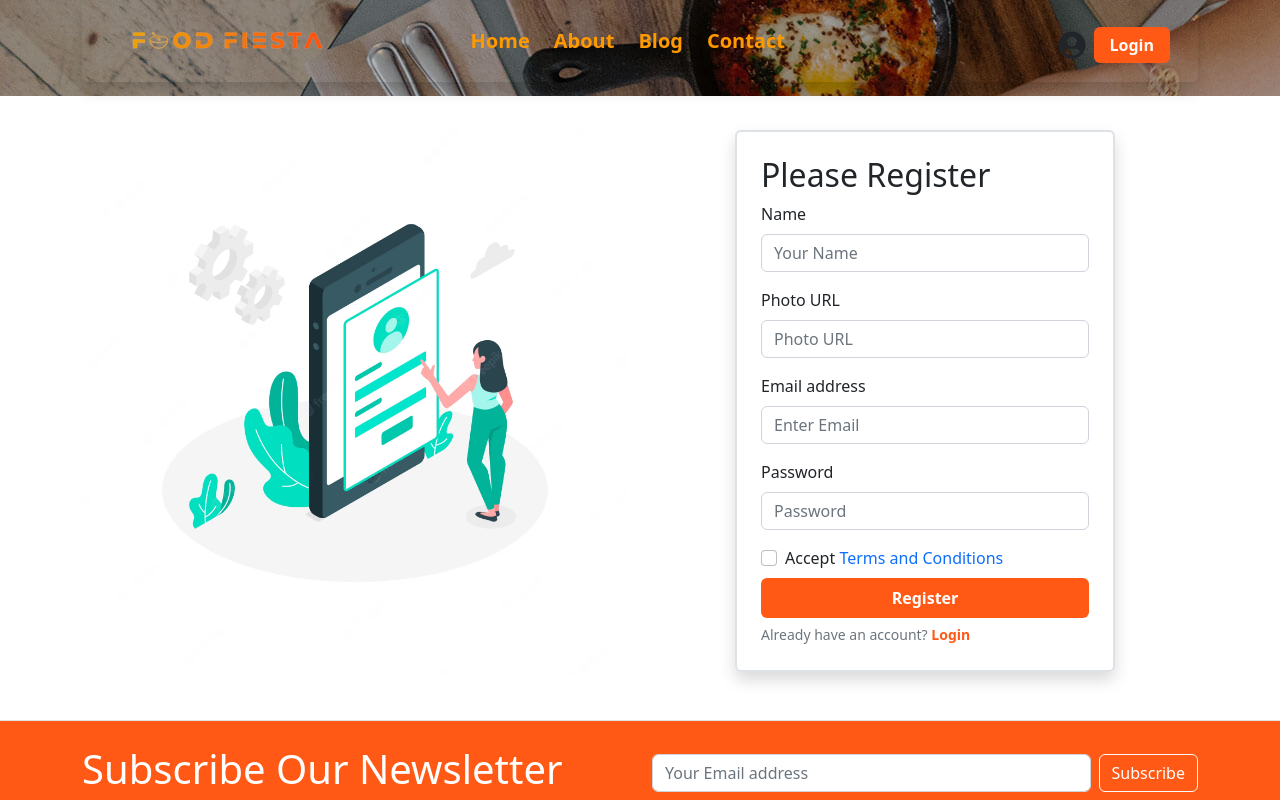
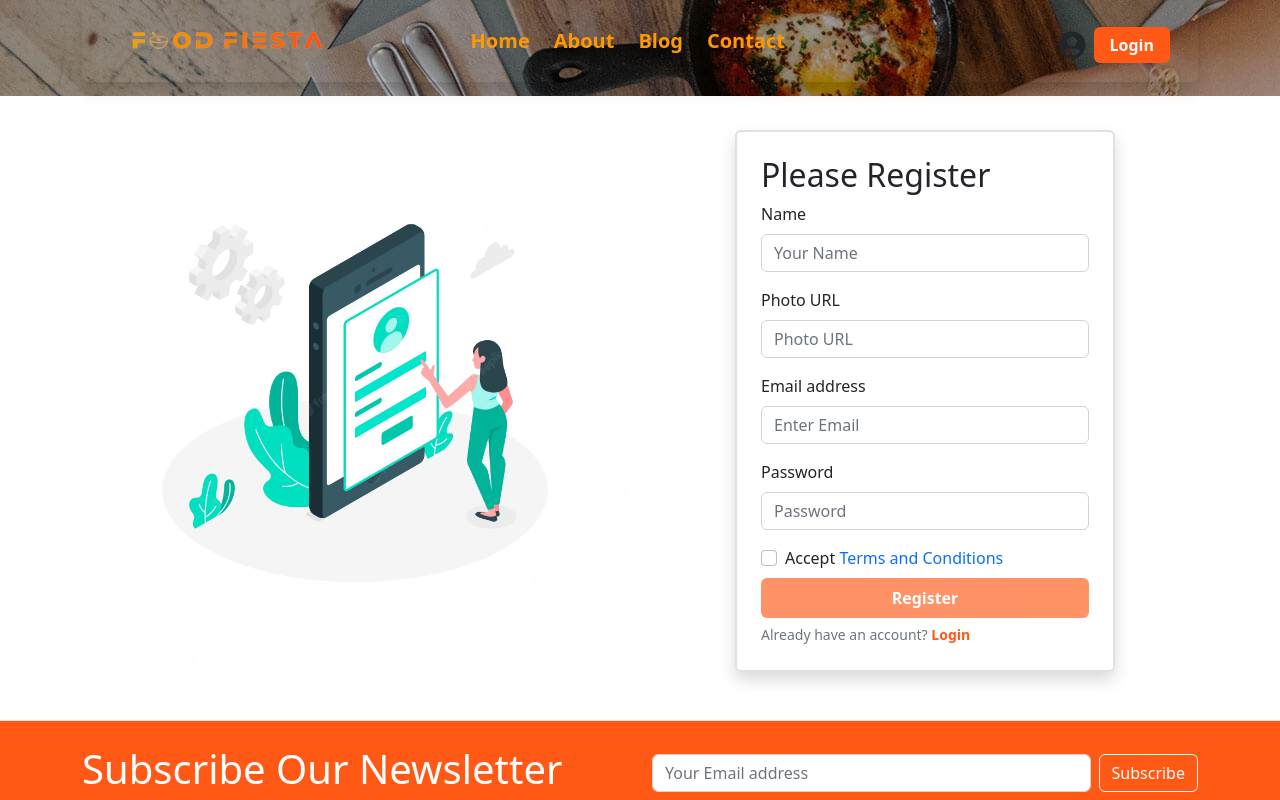
Before and after one commit to Shameem-Akbar/Food-Fiesta-Client, a React (Vite) app: page /register in a window 1280 px wide. Shown: the top 800 px of the page. Built offline with nearby package versions, Linux system fonts and the light colour scheme; no server answers; what @react-pdf/renderer would draw is missing.

Commit message:
user registration complete

```diff
--- a/src/pages/Login/Register/Register.jsx
+++ b/src/pages/Login/Register/Register.jsx
@@ -1,9 +1,61 @@
-import React from 'react';
+import React, { useContext, useState } from 'react';
 import { Button, Container, Form } from 'react-bootstrap';
 import { Link } from 'react-router-dom';
 import login from '../../../assets/login.jpg'
+import { AuthContext } from '../../../providers/AuthProvider';
+import { updateProfile } from 'firebase/auth';
 
 const Register = () => {
+    const [error, setError] = useState("");
+    const [success, setSuccess] = useState("");
+    const [accepted, setAccepted] = useState(false);
+    const { createUser } = useContext(AuthContext);
+
+    const handleRegister = event => {
+        event.preventDefault();
+        const form = event.target;
+        const name = form.name.value;
+        const photo = form.photo.value;
+        const email = form.email.value;
+        const password = form.password.value;
+
+        form.reset();
+        setError('');
+        setSuccess('');
+
+
+        if (password.length < 6) {
+            setError('Password must be 6 characters longer')
+            return;
+        }
+
+        createUser(email, password)
+            .then(result => {
+                const createdUser = result.user;
+                updateUserData(result.user, name, photo);
+                setSuccess('User created successfully')
+                console.log(createdUser);
+            })
+            .catch(error => {
+                setError(error.message);
+            })
+    }
+
+    const handleAccepted = event => {
+        setAccepted(event.target.checked);
+    }
+
+    const updateUserData = (user, name, photo) => {
+        updateProfile(user, {
+            displayName: name, photoURL: photo
+        })
+            .then(() => {
+                console.log('user name updated');
+            })
+            .catch(error => {
+                setError(error.message);
+            })
+    }
     return (
         <Container>
             <div className='row'>
@@ -12,7 +64,7 @@ const Register = () => {
                 </div>
                 <div className='mx-auto mb-5 col-md-4 border border-2 p-4 rounded order-1 shadow'>
                     <h2>Please Register</h2>
-                    <Form>
+                    <Form onSubmit={handleRegister}>
                         <Form.Group className="mb-3" controlId="formBasicName">
                             <Form.Label>Name</Form.Label>
                             <Form.Control type="text" name='name' placeholder="Your Name" required />
@@ -32,16 +84,25 @@ const Register = () => {
                         </Form.Group>
                         <Form.Group className="mb-1" controlId="formBasicCheckbox">
                             <Form.Check
-
+                                onClick={handleAccepted}
                                 type="checkbox"
                                 name="accept"
                                 label={<>Accept <Link to="/terms" style={{ textDecoration: 'none' }}>Terms and Conditions</Link> </>} />
                         </Form.Group>
-
-                        <Button className='fw-semibold col-12 py-2 my-1 border-0' variant="primary" type="submit" style={{ backgroundColor: "#FF5915", }}>
+                        {
+                            error && <Form.Text className="text-danger">
+                                <span>{error}</span> <br />
+                            </Form.Text>
+                        }
+                        <Button disabled={!accepted} className='fw-semibold col-12 py-2 my-1 border-0' variant="primary" type="submit" style={{ backgroundColor: "#FF5915", }}>
                             Register
                         </Button>
                         <br />
+                        {
+                            success && <Form.Text className="text-success">
+                                <span>{success}</span><br />
+                            </Form.Text>
+                        }
                         <Form.Text className="text-secondary">
                             Already have an account? <Link className=' fw-bold' to="/login" style={{ textDecoration: 'none', color: "#FF5915" }}>Login</Link>
                         </Form.Text>
```
